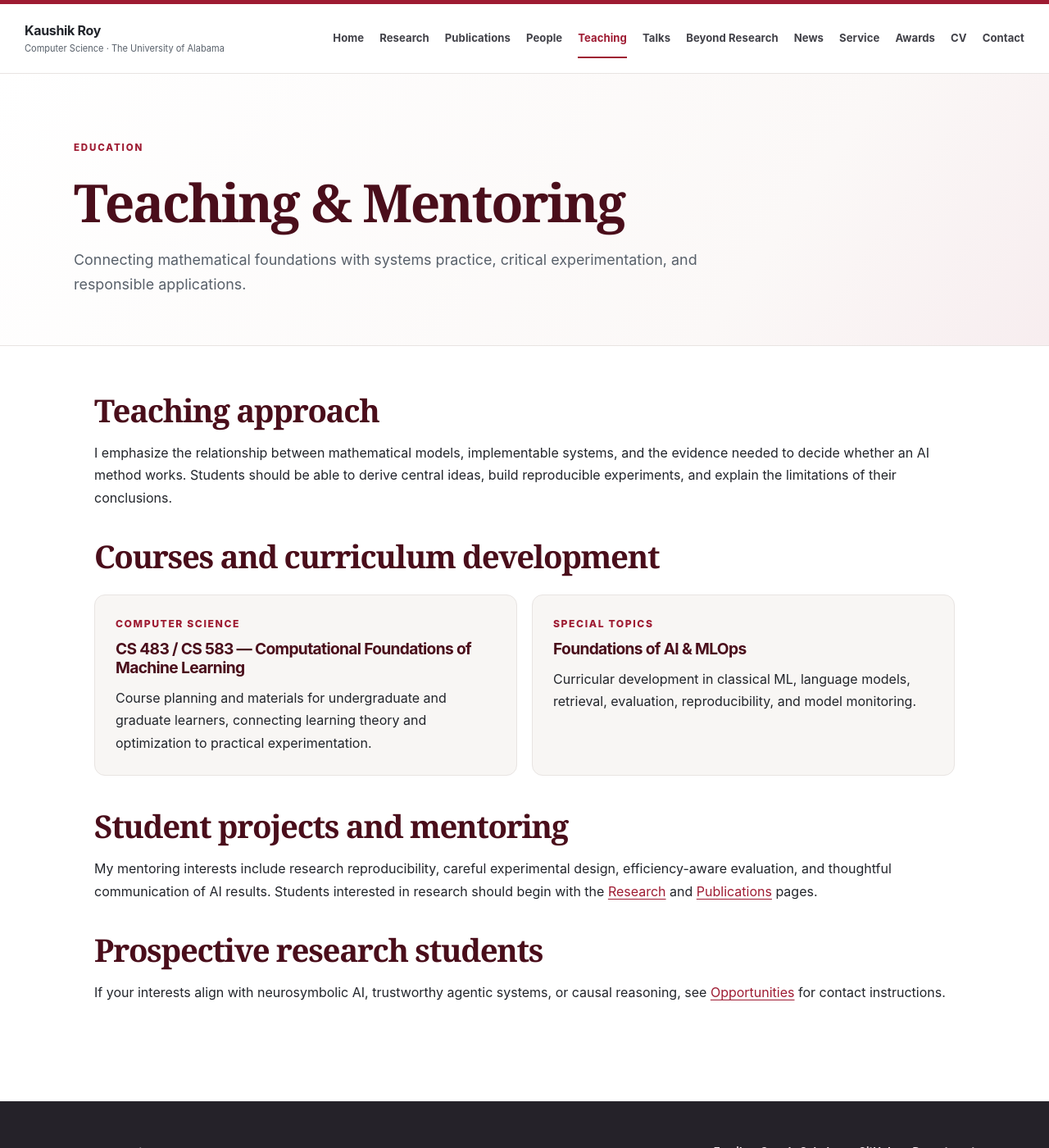
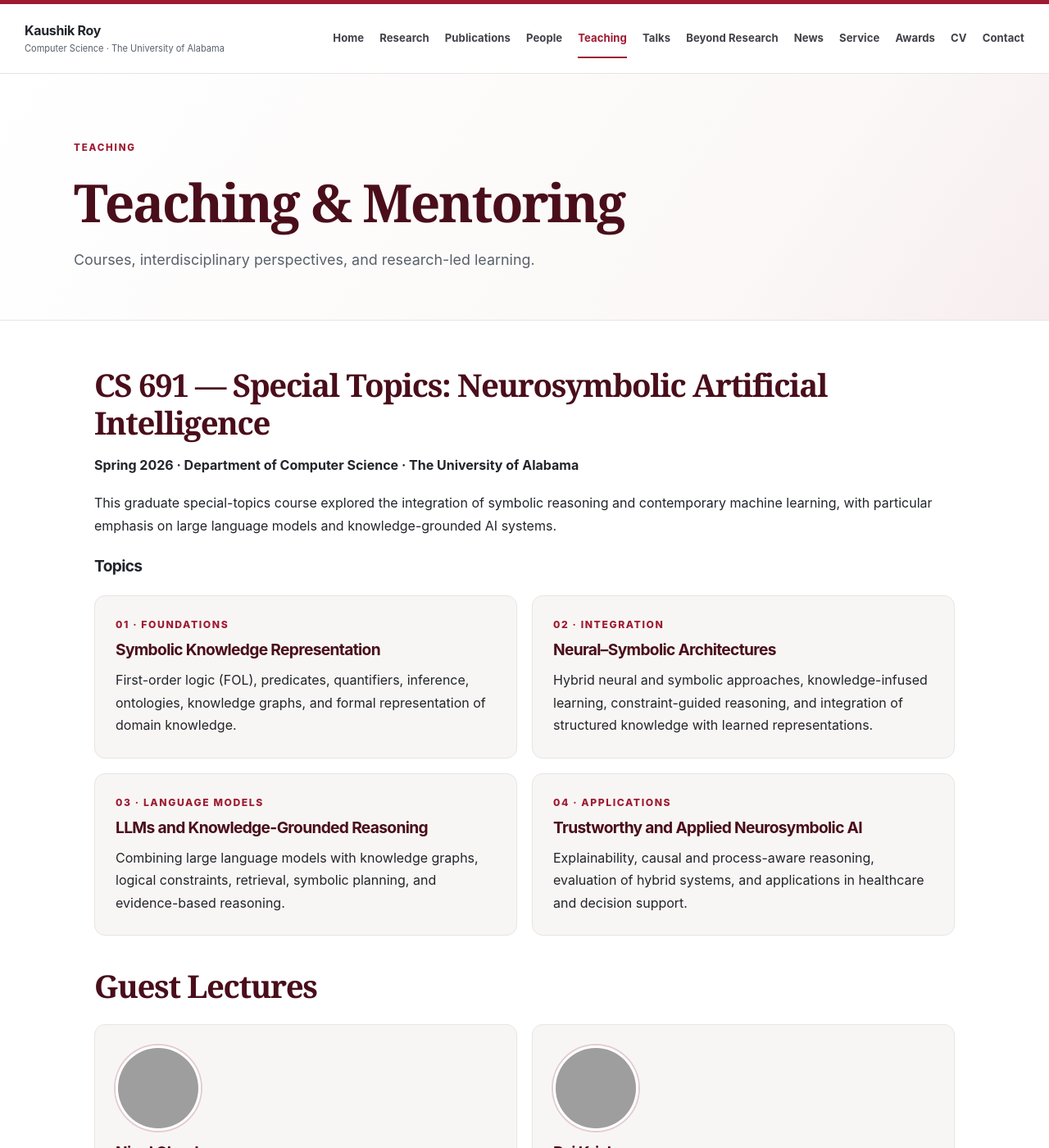
Before and after one commit to kauroy1994/home, a Jekyll site: the page built from _pages/teaching.md, in a window 1280 px wide and 1400 px high. Shown: the whole window at 82% size. Built offline with Jekyll 4.4.1, drawn with Linux system fonts in a browser that asks for light colours; some of the changed text lies outside the part shown; grey boxes are pictures that could not be loaded.

Commit message:
Feature Spring 2026 CS 691 Neurosymbolic AI, guest lecturers and Tripathi coauthored research

```diff
--- a/_pages/teaching.md
+++ b/_pages/teaching.md
@@ -2,27 +2,42 @@
 layout: faculty
 title: Teaching & Mentoring
 permalink: /teaching/
-eyebrow: EDUCATION
-lede: "Connecting mathematical foundations with systems practice, critical experimentation, and responsible applications."
+eyebrow: TEACHING
+lede: "Courses, interdisciplinary perspectives, and research-led learning."
 ---
 
-## Teaching approach
+## CS 691 — Special Topics: Neurosymbolic Artificial Intelligence
 
-I emphasize the relationship between mathematical models, implementable systems, and the evidence needed to decide whether an AI method works. Students should be able to derive central ideas, build reproducible experiments, and explain the limitations of their conclusions.
+**Spring 2026 · Department of Computer Science · The University of Alabama**
 
-## Courses and curriculum development
+This graduate special-topics course explored the integration of symbolic reasoning and contemporary machine learning, with particular emphasis on large language models and knowledge-grounded AI systems.
+
+### Topics
 
 <div class="mini-grid">
-  <div class="info-card"><p class="kicker">COMPUTER SCIENCE</p><h3>CS 483 / CS 583 — Computational Foundations of Machine Learning</h3><p>Course planning and materials for undergraduate and graduate learners, connecting learning theory and optimization to practical experimentation.</p></div>
-  <div class="info-card"><p class="kicker">SPECIAL TOPICS</p><h3>Foundations of AI &amp; MLOps</h3><p>Curricular development in classical ML, language models, retrieval, evaluation, reproducibility, and model monitoring.</p></div>
+  <div class="info-card"><p class="kicker">01 · FOUNDATIONS</p><h3>Symbolic Knowledge Representation</h3><p>First-order logic (FOL), predicates, quantifiers, inference, ontologies, knowledge graphs, and formal representation of domain knowledge.</p></div>
+  <div class="info-card"><p class="kicker">02 · INTEGRATION</p><h3>Neural–Symbolic Architectures</h3><p>Hybrid neural and symbolic approaches, knowledge-infused learning, constraint-guided reasoning, and integration of structured knowledge with learned representations.</p></div>
+  <div class="info-card"><p class="kicker">03 · LANGUAGE MODELS</p><h3>LLMs and Knowledge-Grounded Reasoning</h3><p>Combining large language models with knowledge graphs, logical constraints, retrieval, symbolic planning, and evidence-based reasoning.</p></div>
+  <div class="info-card"><p class="kicker">04 · APPLICATIONS</p><h3>Trustworthy and Applied Neurosymbolic AI</h3><p>Explainability, causal and process-aware reasoning, evaluation of hybrid systems, and applications in healthcare and decision support.</p></div>
 </div>
 
+## Guest Lectures
 
+<div class="mini-grid">
+  <div class="info-card collaborator-card"><img src="https://raw.githubusercontent.com/kauroy1994/AAAI-Symposium-Concept/main/assets/organizers/nigel-glenday.jpg" alt="Nigel Glenday" loading="lazy"><h3>Nigel Glenday</h3><p>Guest Lecturer · Spring 2026</p></div>
+  <div class="info-card collaborator-card"><img src="https://raw.githubusercontent.com/kauroy1994/AAAI-Symposium-Concept/main/assets/organizers/raj-krishnan.jpg" alt="Raj Krishnan" loading="lazy"><h3>Raj Krishnan</h3><p>Guest Lecturer · Spring 2026</p></div>
+</div>
 
-## Student projects and mentoring
+## Research and Publication Outcomes
 
-My mentoring interests include research reproducibility, careful experimental design, efficiency-aware evaluation, and thoughtful communication of AI results. Students interested in research should begin with the [Research]({{ '/research/' | relative_url }}) and [Publications]({{ '/publications/' | relative_url }}) pages.
+Research developed in connection with the course's themes includes the following coauthored work with Himanshu Tripathi.
 
-## Prospective research students
+<div class="pub-item"><h3>How Compliant is Sepsis Treatment? An Expert-Guided Neuro-symbolic Pipeline for Generating Clinical Compliance Insights</h3><p class="authors">Himanshu Tripathi, Kaushik Roy, Subash Neupane, Shahram Rahimi</p><p class="venue">NeSy 2026 · Accepted conference paper</p><p class="links"><a href="https://arxiv.org/abs/2608.13617">Paper ↗</a><a href="https://2026.nesyconf.org/program/">Conference program ↗</a></p></div>
 
-If your interests align with neurosymbolic AI, trustworthy agentic systems, or causal reasoning, see [Opportunities]({{ '/opportunities/' | relative_url }}) for contact instructions.
+<div class="pub-item"><h3>From Protocol to Practice: Graded Sepsis Bundle Compliance and Actionable Insights from Real-World ICU Data</h3><p class="authors">Himanshu Tripathi, Kaushik Roy, Shahram Rahimi, Subash Neupane, Sean Bozorgzad</p><p class="venue">medRxiv · 2026 · Research preprint</p><p class="links"><a href="https://doi.org/10.64898/2026.04.23.26351412">Paper ↗</a></p></div>
+
+## Other Teaching and Curriculum Development
+
+**CS 483 / CS 583 — Computational Foundations of Machine Learning:** Mathematical foundations, optimization, learning theory, and reproducible experiments.
+
+**Foundations of AI and MLOps:** Curriculum development spanning machine learning, language models, retrieval, evaluation, deployment, and monitoring.
```
